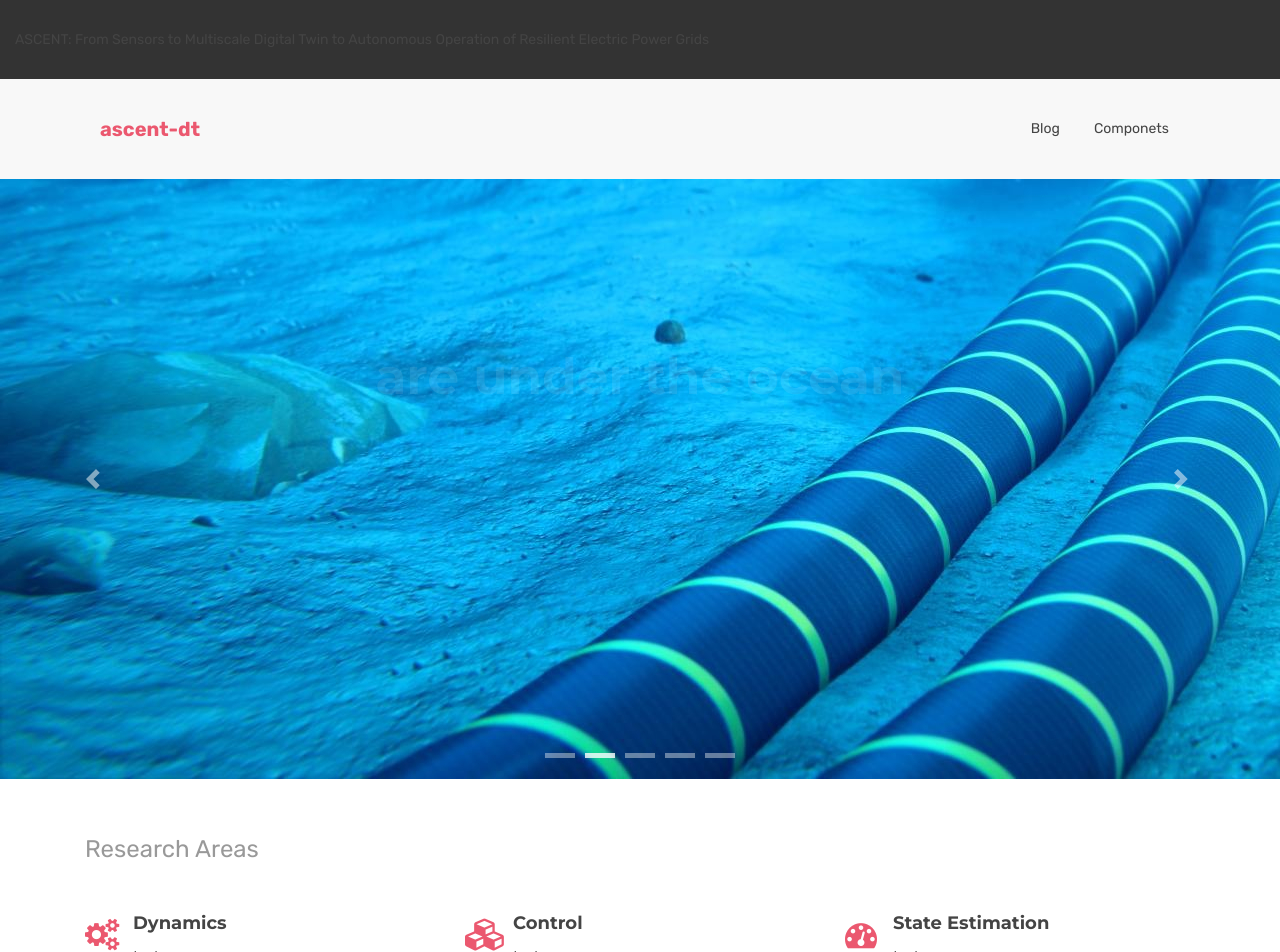
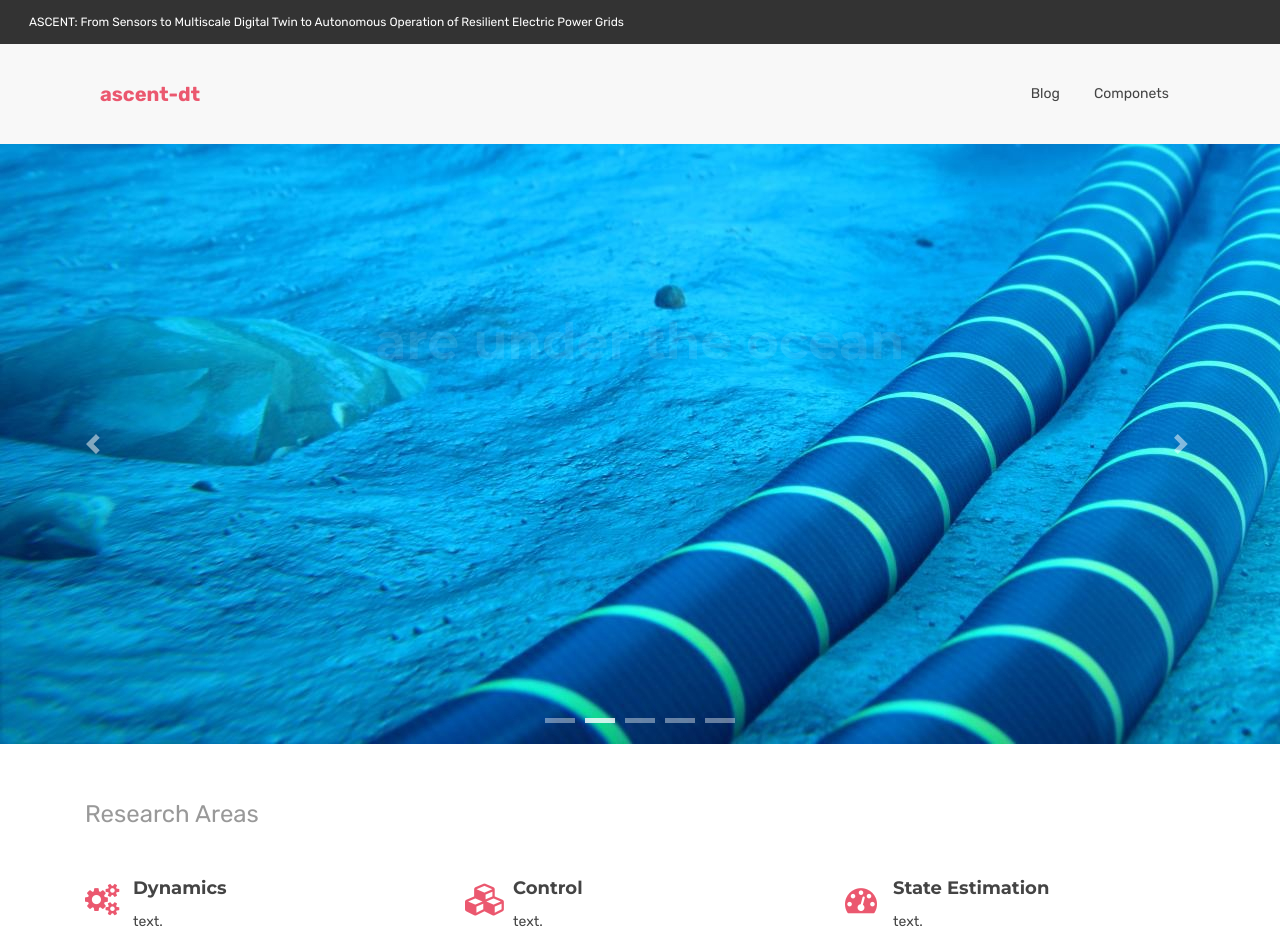
Before and after one commit to ascent-dt/ascent-dt-old.github.io, a Jekyll site: the page built from index.html, in a window 1280 px wide. Shown: the top 952 px of the page. Built offline with Jekyll 4.4.1, drawn with Linux system fonts in a browser that asks for light colours.

Commit message:
Update nav-bar.html

```diff
--- a/_includes/themes/bootstrap/nav-bar.html
+++ b/_includes/themes/bootstrap/nav-bar.html
@@ -1,7 +1,7 @@
             <div class="top-menu">
               <p>
                 <span class="left">
-                  <p class="content-white">ASCENT: From Sensors to Multiscale Digital Twin to Autonomous Operation of Resilient Electric Power Grids</p>
+                  <a><i class="fa-angle-right"></i>ASCENT: From Sensors to Multiscale Digital Twin to Autonomous Operation of Resilient Electric Power Grids</a>
                   <!--
                   <a href="https://www.google.com/maps/place/141+Warren+St+%23141,+Newark,+NJ+07103/@40.7415162,-74.1784399,17z/data=!3m1!4b1!4m5!3m4!1s0x89c2537db02aa28f:0x722fdfb8c3dc4762!8m2!3d40.7415162!4d-74.1784399?entry=ttu"><i class="fa fa-map-marker"></i>New Jersey Institute of Technology, Newark, New Jersey, USA</a>
                   <a href="#"><i class="fa fa-mobile-phone"></i>+9 34476 3244</a>
```
